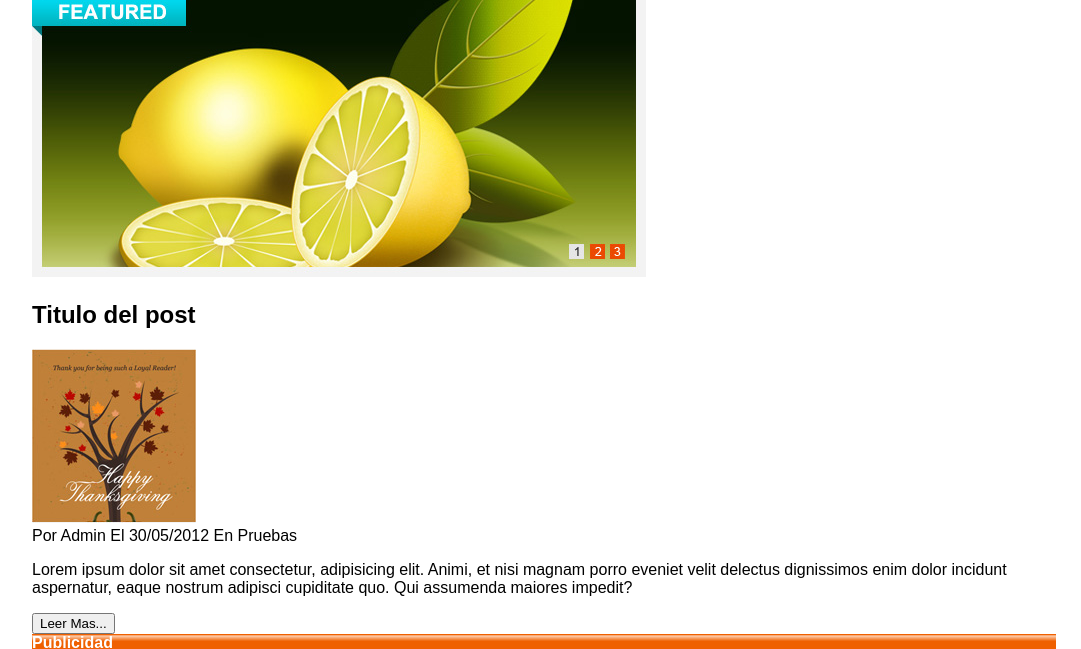
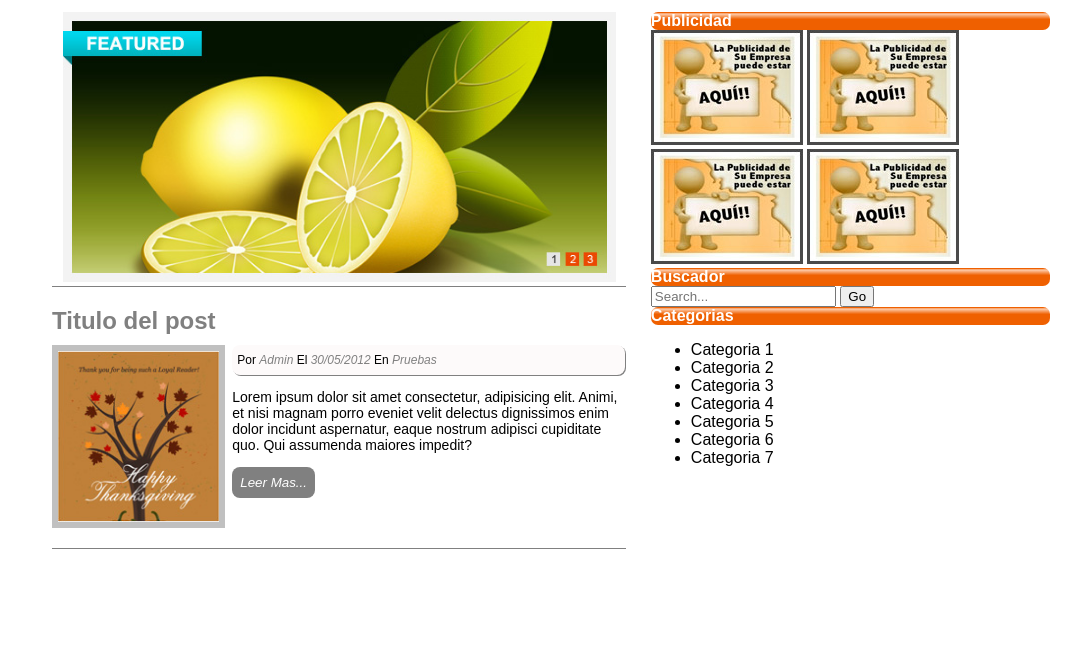
Before and after one commit to InspectorRichie/ProgramacionWeb, a plain HTML site: page Ejercicio CSS2/index.html in a window 1280 px wide. Shown: the part 179-828 px from the top of the page, without its empty margins (96-1177 px from the left). After the commit the page ends 800 px from the top, so only its background shows below. Drawn offline with Linux system fonts and the light colour scheme.

Commit message:
Ejercicio 2 - falta aside 12oct

```diff
--- a/Ejercicio CSS2/Estilos/estilo.css
+++ b/Ejercicio CSS2/Estilos/estilo.css
@@ -14,7 +14,7 @@ header h1{
     color: white;
     text-shadow: 0 0 1px grey;
     font-size: 25px;
-    margin: 0;
+    margin: 0 0 35px;
 }
 
 header nav ul{
@@ -33,8 +33,86 @@ header nav ul li {
     right: 20px;
 }
 
+aside, .seccion1{
+    display: inline-block;
+    vertical-align: top;
+}
+
+aside{
+    width: 39%;
+}
+
+.seccion1 {
+    width: 60%;
+}
+
+.secc1art1{
+    text-align: center;
+}
+
+.secc1art1 img{
+    width: 90%;
+    margin: 0 auto;
+}
+
+.secc1art2{
+    margin: 0 20px;
+    padding: 20px 0;
+    border-bottom: 1px solid grey;
+    border-top: 1px solid grey;
+}
+
+.secc1art2 p{
+    font-size: 14px;
+}
+
+.secc1art2 h2{
+    color: grey;
+    margin: 0 0 10px;
+}
+
+.img-post, .contenido-post{
+    display: inline-block;
+    vertical-align: top;
+}
+
+.contenido-post{
+    width: 68%;
+    padding-left: 3px;
+}
+
+.img-post{
+    width: 28%;
+    border: 6px solid silver;
+}
+
+.autor-post{
+    box-shadow: 1px 1px 0 0 grey;
+    width: 98%;
+    display: block;
+    background: rgb(253, 250, 250);
+    font-size: 12px;
+    padding: 8px 5px;
+    border-radius: 8px;
+}
+
+.italica-autor{
+    font-style: italic;
+    color: grey;
+}
+
+#leer-mas{
+    background: grey;
+    color: white;
+    border-radius: 8px;
+    padding: 8px;
+    border: none;
+    font-style: italic;
+}
+
 .barra{
     color: white;
     font-weight: 600;
     background-image: linear-gradient(#ef6000 5%, #fed0b2 10%, #ef6000 40%);
+    border-radius: 7px;
 }
--- a/Ejercicio CSS2/index.html
+++ b/Ejercicio CSS2/index.html
@@ -48,7 +48,7 @@
             <p>
               Lorem ipsum dolor sit amet consectetur, adipisicing elit. Animi, et nisi magnam porro eveniet velit delectus dignissimos enim dolor incidunt aspernatur, eaque nostrum adipisci cupiditate quo. Qui assumenda maiores impedit?
             </p>
-            <input type="submit" value="Leer Mas...">
+            <input type="submit" value="Leer Mas..." id="leer-mas">
           </div>
         </article>
       </section>
@@ -56,7 +56,7 @@
       <aside>
         <div class="publicidad">
           <div class="barra">Publicidad</div>
-          <div class="publicidad-imagagenes">
+          <div class="publicidad-imagenes">
             <img src="img/publicidad.jpg" alt="">
             <img src="img/publicidad.jpg" alt="">
             <img src="img/publicidad.jpg" alt="">
```
